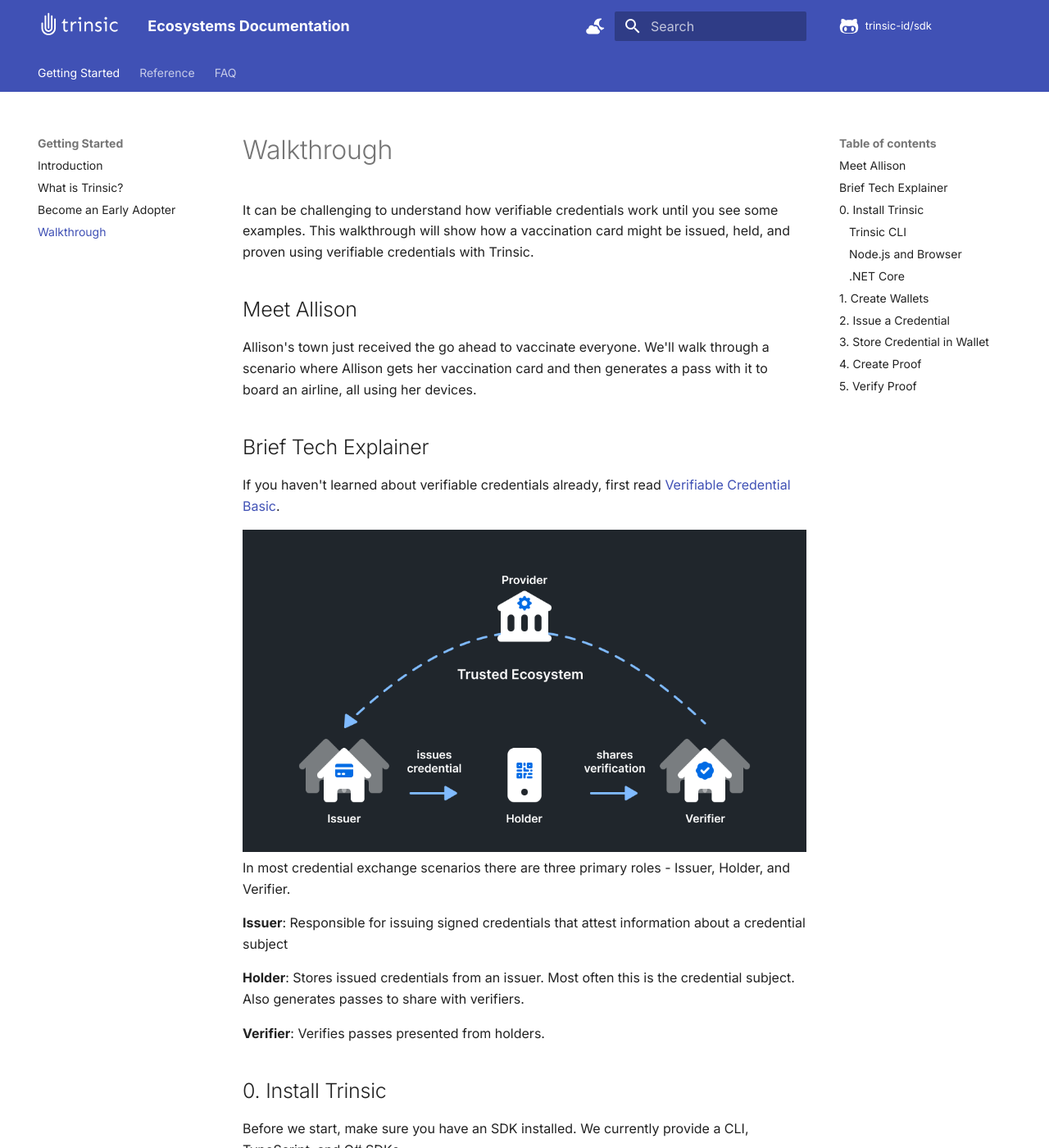
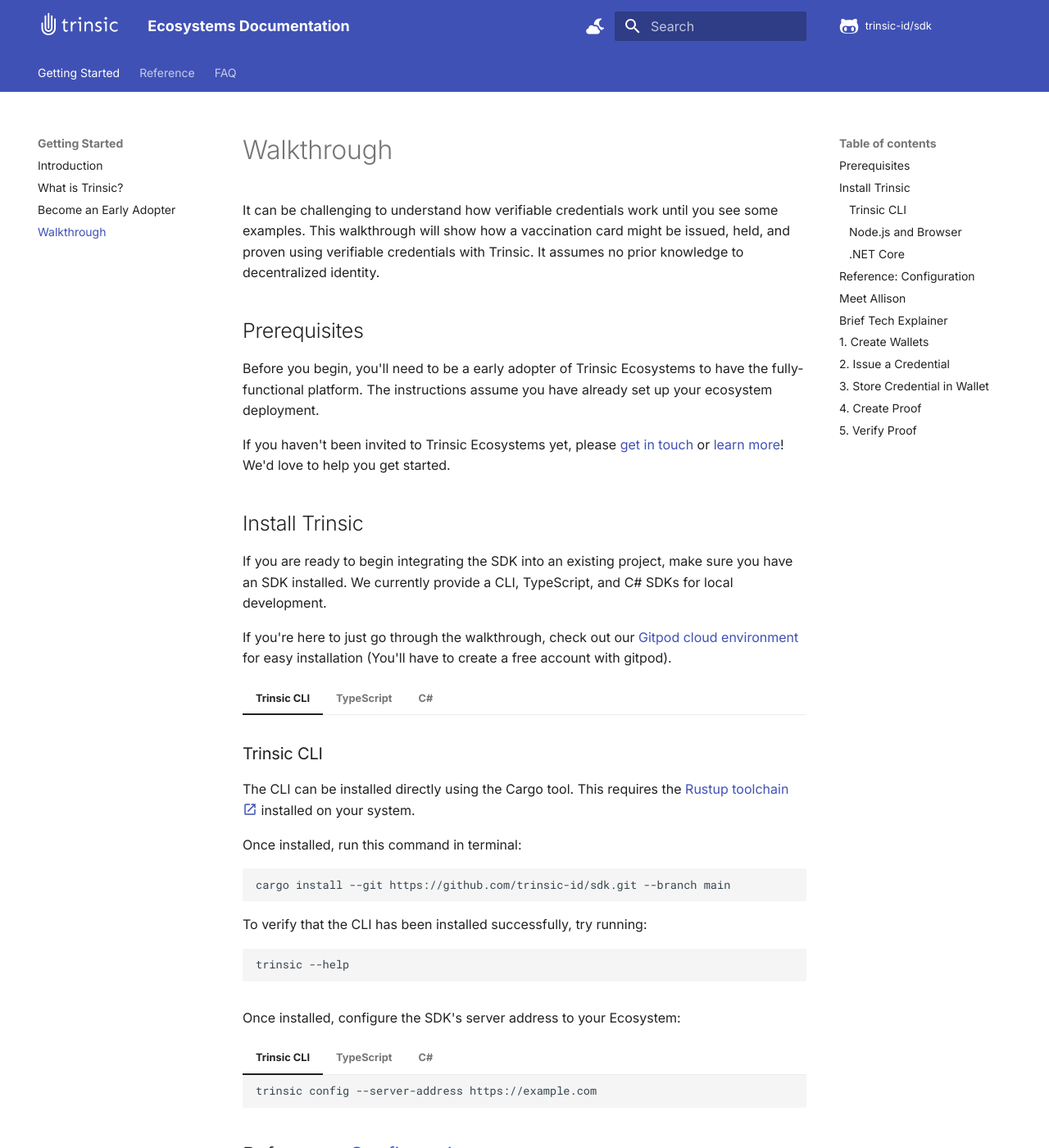
Before and after one commit to trinsic-id/v2-sdk, an MkDocs documentation site: the page built from docs/walkthrough.md, in a window 1280 px wide and 1400 px high. Shown: the whole window at 82% size. Built offline with MkDocs 1.6.1 and Material for MkDocs 9.7.7, drawn with Linux system fonts in a browser that asks for light colours; comment, search, counter and statistics services are not loaded; some of the changed text lies outside the part shown.

Commit message:
added correct naming references

````diff
--- a/docs/walkthrough.md
+++ b/docs/walkthrough.md
@@ -1,5 +1,59 @@
 # Walkthrough
-It can be challenging to understand how verifiable credentials work until you see some examples. This walkthrough will show how a vaccination card might be issued, held, and proven using verifiable credentials with Trinsic.
+It can be challenging to understand how verifiable credentials work until you see some examples. This walkthrough will show how a vaccination card might be issued, held, and proven using verifiable credentials with Trinsic. It assumes no prior knowledge to decentralized identity.
+
+## Prerequisites
+Before you begin, you'll need to be a early adopter of Trinsic Ecosystems to have the fully-functional platform. The instructions assume you have already set up your ecosystem deployment.
+
+If you haven't been invited to Trinsic Ecosystems yet, please [get in touch](https://trinsic.id/contact-us/) or [learn more](https://trinsic.id/trinsic-ecosystems/)! We'd love to help you get started.
+## Install Trinsic
+If you are ready to begin integrating the SDK into an existing project, make sure you have an SDK installed.
+We currently provide a CLI, TypeScript, and C# SDKs for local development.
+
+If you're here to just go through the walkthrough, check out our [Gitpod cloud environment](https://gitpod.io/#https://github.com/trinsic-id/sdk) for easy installation (You'll have to create a free account with gitpod).
+
+=== "Trinsic CLI"
+
+    --8<-- "reference/installation/install-cli.md"
+
+=== "TypeScript"
+
+    --8<-- "reference/installation/install-node.md"
+
+=== "C#"
+
+    --8<-- "reference/installation/install-net.md"
+
+Once installed, configure the SDK's server address to your Ecosystem:
+
+=== "Trinsic CLI"
+
+    ```bash
+    trinsic config --server-address https://example.com
+    ```
+
+=== "TypeScript"
+
+    ```js
+    import { WalletService } from '@trinsic/trinsic';
+
+    // Set the server address
+    const service = new WalletService("https://example.com");
+
+    ```
+
+=== "C#"
+
+    ```csharp
+    using Trinsic;
+
+    // Set the server address
+    var service = new WalletService("https://example.com");
+    ```
+
+Reference: [Configuration](reference/configuration.md)
+---
+
+
 
 ## Meet Allison
 Allison's town just received the go ahead to vaccinate everyone.
@@ -22,23 +76,6 @@
 **Governance Authority** - todo
 
 **Ecosystem Provider** -  -->
-## 0. Install Trinsic
-Before we start, make sure you have an SDK installed.
-We currently provide a CLI, TypeScript, and C# SDKs
-
-=== "Trinsic CLI"
-
-    --8<-- "reference/installation/install-cli.md"
-
-=== "TypeScript"
-
-    --8<-- "reference/installation/install-node.md"
-
-=== "C#"
-
-    --8<-- "reference/installation/install-net.md"
-
----
 
 ## 1. Create Wallets
 We'll start by creating a wallet for each participant in this credential exchange. Wallets can be created by anyone, for anyone. In this scenario, we have three wallets. Allison will be the credential holder, the Airline will be the verifier, and the vaccination clinic will be the issuer.
@@ -69,19 +106,18 @@
     ```
 
 !!! note
-    Reference: [Create Wallet](reference/services/wallet-service.md#create-wallet]
+    Reference: [Create Wallet](reference/services/wallet-service.md#create-wallet)
 ---
 
 
 ## 2. Issue a Credential
-Credential is a json-ld document.
-it is signed with a special digital signature that makes eahc piece of data in the credential separately verifiable. This is a bbs+ signature scheme.
+Each credential is a JSON-LD document that is signed with a special digital signature to makes each piece of data in the credential separately verifiable. This is a called bbs+ signature scheme.
 The credential is signed, but not sent. For now, sending the credential should be done through existing communication methods.
 
 === "Trinsic CLI"
 
     ```bash
-    trinsic --profile clinic issuer issue --document ./covid-vocab/vaccination-certificate-unsigned.jsonld --out ./covid-vocab/vaccination-certificate-signed.jsonld
+    trinsic --profile clinic issuer issue --document ./covid-vocab/vaccination-certificate-unsigned.jsonld --out ./vaccination-certificate-signed.jsonld
     ```
 === "TypeScript"
 
@@ -100,7 +136,7 @@
 
     var issueResponse = await walletService.IssueCredential(unsignedDocument);
     ```
-    !!! info
+!!! info
     Reference: [Issue a Credential](reference/services/wallet-service.md#issue-credential)
 
 ---
@@ -129,7 +165,7 @@
     var itemId = await walletService.InsertItem(issueResponse);
     ```
 
-Note down the response `item_id`.
+Note down the response `item_id` for the next step.
 
 !!! info
     Reference: [Insert Record](reference/services/wallet-service.md#insert-record)
````
Also changed, not shown: other parts of docs/walkthrough.md (+3 -3 lines).
